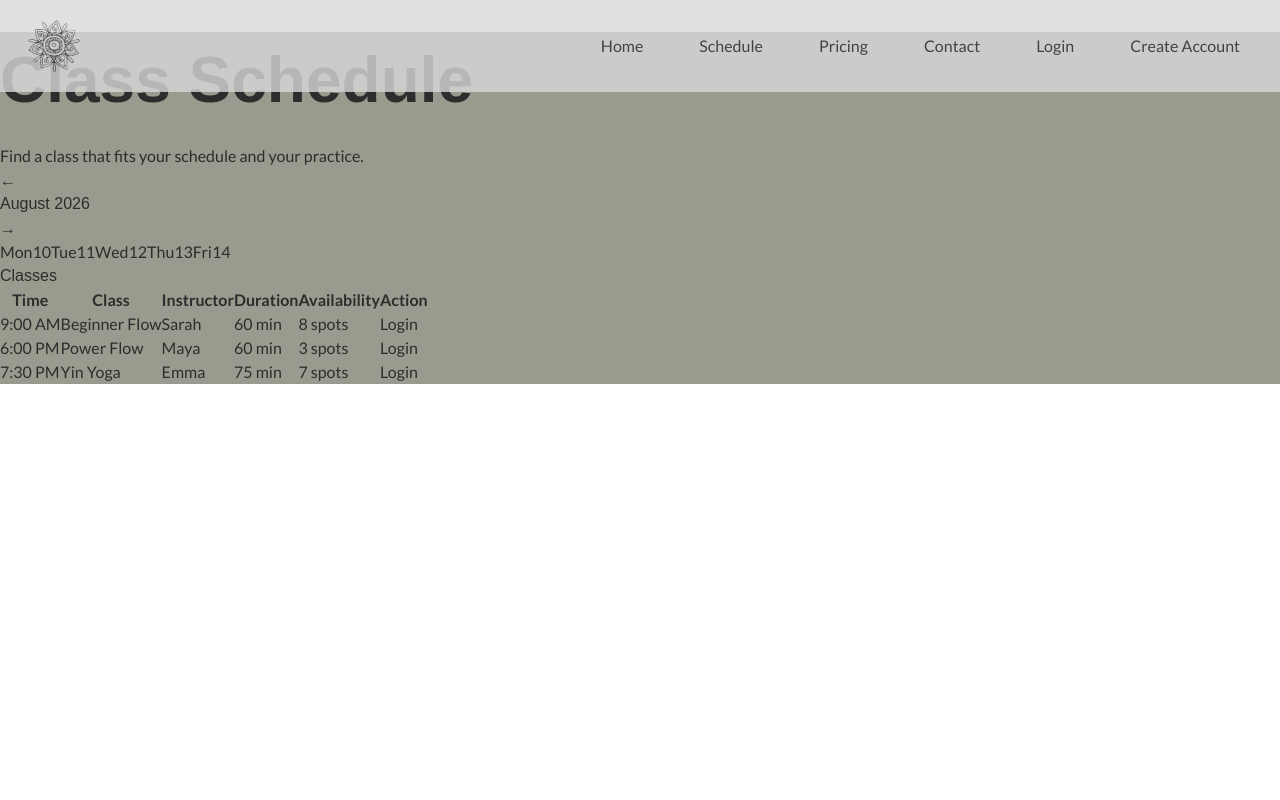
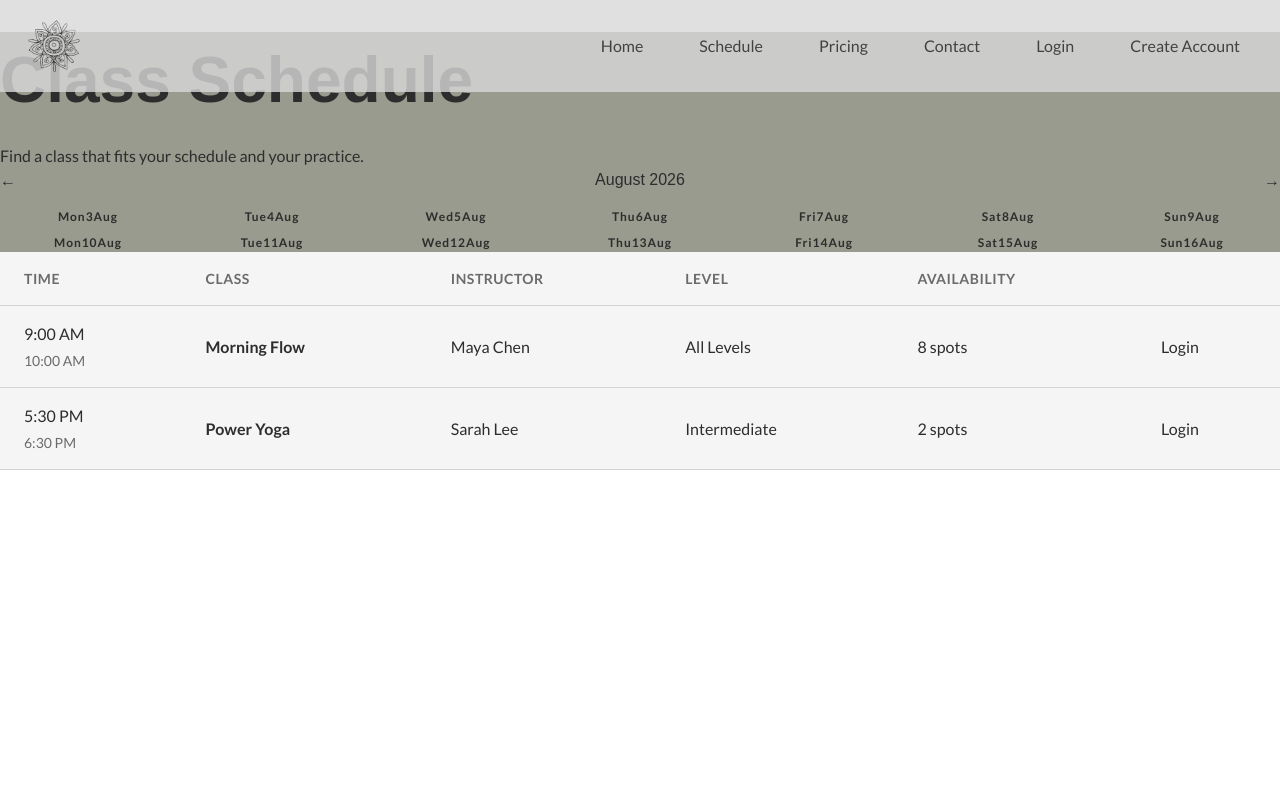
Before and after one commit to meglaurie/yoga-studio-app, a Next.js app: page /schedule in a window 1280 px wide. Shown: the top 800 px of the page. Built offline with nearby package versions, Linux system fonts and the light colour scheme; a web font is replaced by a local one.

Commit message:
Calendar and Schedule feature set up, authentication for Login/Book started

```diff
--- a/app/globals.css
+++ b/app/globals.css
@@ -10,12 +10,14 @@
 @import '../styles/layout/_footer.css';
 
 @import '../styles/components/_button.css';
+@import '../styles/components/_calendar.css';
 @import '../styles/components/_card.css';
 @import '../styles/components/_feature-split.css';
 @import "../styles/components/_grid.css";
 @import '../styles/components/_heading.css';
 @import '../styles/components/_hero.css';
 @import '../styles/components/_pricing-preview.css';
+@import "../styles/components/_schedule-table.css";
 @import '../styles/components/_section.css';
 @import '../styles/components/_stack.css';
 @import '../styles/components/_text.css';
--- /dev/null
+++ b/components/data/classes.ts
@@ -0,0 +1,92 @@
+import { YogaClass } from '@/types/class';
+
+export const classes: YogaClass[] = [
+  {
+    id: 'class-1',
+    date: '2026-08-10',
+    startTime: '9:00 AM',
+    endTime: '10:00 AM',
+    name: 'Morning Flow',
+    instructor: 'Maya Chen',
+    level: 'All Levels',
+    capacity: 20,
+    booked: 12,
+  },
+  {
+    id: 'class-2',
+    date: '2026-08-10',
+    startTime: '5:30 PM',
+    endTime: '6:30 PM',
+    name: 'Power Yoga',
+    instructor: 'Sarah Lee',
+    level: 'Intermediate',
+    capacity: 20,
+    booked: 18,
+  },
+  {
+    id: 'class-3',
+    date: '2026-08-11',
+    startTime: '10:00 AM',
+    endTime: '11:00 AM',
+    name: 'Gentle Yoga',
+    instructor: 'Maya Chen',
+    level: 'Beginner',
+    capacity: 15,
+    booked: 7,
+  },
+  {
+    id: 'class-4',
+    date: '2026-08-12',
+    startTime: '9:00 AM',
+    endTime: '10:00 AM',
+    name: 'Morning Flow',
+    instructor: 'Maya Chen',
+    level: 'All Levels',
+    capacity: 20,
+    booked: 12,
+  },
+  {
+    id: 'class-5',
+    date: '2026-08-12',
+    startTime: '12:00 PM',
+    endTime: '1:00 PM',
+    name: 'Power Yoga',
+    instructor: 'Sarah Lee',
+    level: 'Intermediate',
+    capacity: 20,
+    booked: 18,
+  },
+  {
+    id: 'class-6',
+    date: '2026-08-12',
+    startTime: '6:00 PM',
+    endTime: '7:00 PM',
+    name: 'Yin & Restore',
+    instructor: 'Maya Chen',
+    level: 'All Levels',
+    capacity: 15,
+    booked: 10,
+  },
+  {
+  id: 'class-7',
+  date: '2026-08-15',
+  startTime: '9:00 AM',
+  endTime: '10:00 AM',
+  name: 'Weekend Flow',
+  instructor: 'Sarah Lee',
+  level: 'All Levels',
+  capacity: 20,
+  booked: 8,
+},
+{
+  id: 'class-8',
+  date: '2026-08-16',
+  startTime: '10:00 AM',
+  endTime: '11:00 AM',
+  name: 'Sunday Restore',
+  instructor: 'Maya Chen',
+  level: 'All Levels',
+  capacity: 15,
+  booked: 6,
+},
+];
--- a/components/schedule/Calendar.tsx
+++ b/components/schedule/Calendar.tsx
@@ -1,88 +1,129 @@
 'use client';
 
-import { useState } from 'react';
-
-import {
-  formatDateKey,
-  getWeekDates,
-} from '@/lib/dateUtils';
+import { useMemo, useState } from 'react';
 
 interface CalendarProps {
   selectedDate: string;
   onDateChange: (date: string) => void;
 }
 
+const DAYS_TO_SHOW = 14;
+
+function formatDate(date: Date): string {
+  return date.toISOString().split('T')[0];
+}
+
+function getDays(startDate: Date): Date[] {
+  return Array.from({ length: DAYS_TO_SHOW }, (_, index) => {
+    const date = new Date(startDate);
+    date.setDate(startDate.getDate() + index);
+
+    return date;
+  });
+}
+
+function getWeekStart(date: Date): Date {
+  const day = date.getDay();
+
+  const difference = day === 0 ? -6 : 1 - day;
+
+  const monday = new Date(date);
+  monday.setDate(date.getDate() + difference);
+
+  return monday;
+}
+
 export default function Calendar({
   selectedDate,
   onDateChange,
 }: CalendarProps) {
-  const [currentDate, setCurrentDate] = useState(
-    new Date('2026-08-10'),
-  );
+  const [startDate, setStartDate] = useState(() => {
+    return getWeekStart(new Date());
+  });
 
-  const dates = getWeekDates(currentDate);
+  const days = useMemo(() => getDays(startDate), [startDate]);
 
-  const monthName = currentDate.toLocaleDateString('en-US', {
+  const monthLabel = startDate.toLocaleDateString('en-US', {
     month: 'long',
     year: 'numeric',
   });
 
-  function handlePreviousWeek() {
-    const previousWeek = new Date(currentDate);
+  function goToPreviousPeriod() {
+    const newStartDate = new Date(startDate);
+    newStartDate.setDate(startDate.getDate() - DAYS_TO_SHOW);
 
-    previousWeek.setDate(previousWeek.getDate() - 7);
-
-    setCurrentDate(previousWeek);
+    setStartDate(newStartDate);
   }
 
-  function handleNextWeek() {
-    const nextWeek = new Date(currentDate);
+  function goToNextPeriod() {
+    const newStartDate = new Date(startDate);
+    newStartDate.setDate(startDate.getDate() + DAYS_TO_SHOW);
 
-    nextWeek.setDate(nextWeek.getDate() + 7);
-
-    setCurrentDate(nextWeek);
+    setStartDate(newStartDate);
   }
 
   return (
-    <section>
-      <div>
+    <section className="calendar">
+      <div className="calendar__header">
         <button
           type="button"
-          onClick={handlePreviousWeek}
-          aria-label="Previous week"
+          className="calendar__navigation"
+          onClick={goToPreviousPeriod}
+          aria-label="Previous two weeks"
         >
           ←
         </button>
 
-        <h2>{monthName}</h2>
+        <h2 className="calendar__month">{monthLabel}</h2>
 
         <button
           type="button"
-          onClick={handleNextWeek}
-          aria-label="Next week"
+          className="calendar__navigation"
+          onClick={goToNextPeriod}
+          aria-label="Next two weeks"
         >
           →
         </button>
       </div>
 
-      <div>
-        {dates.map((date) => {
-          const dateKey = formatDateKey(date);
+      <div className="calendar__days">
+        {days.map((date) => {
+          const dateString = formatDate(date);
+          const isSelected = dateString === selectedDate;
+
+          const dayName = date.toLocaleDateString('en-US', {
+            weekday: 'short',
+          });
+
+          const dayNumber = date.toLocaleDateString('en-US', {
+            day: 'numeric',
+          });
+
+          const month = date.toLocaleDateString('en-US', {
+            month: 'short',
+          });
 
           return (
             <button
-              key={dateKey}
+              key={dateString}
               type="button"
-              onClick={() => onDateChange(dateKey)}
-              aria-pressed={selectedDate === dateKey}
+              className={`calendar__day ${
+                isSelected ? 'calendar__day--selected' : ''
+              }`}
+              onClick={() => onDateChange(dateString)}
+              aria-pressed={isSelected}
             >
-              <span>
-                {date.toLocaleDateString('en-US', {
-                  weekday: 'short',
-                })}
+              <span className="calendar__day-name">
+                {dayName}
               </span>
 
-              <span>{date.getDate()}</span>
+              <span className="calendar__day-number">
+                {dayNumber}
+              </span>
+
+              <span className="calendar__day-month">
+                {month}
+              </span>
             </button>
           );
         })}
--- a/components/schedule/Schedule.tsx
+++ b/components/schedule/Schedule.tsx
@@ -4,10 +4,15 @@ import { useState } from 'react';
 
 import Calendar from '@/components/schedule/Calendar';
 import ScheduleTable from '@/components/schedule/ScheduleTable';
+import { classes } from '@/components/data/classes';
+// import { classesForSelectedDate } from '@/components/data/scheduleData';
 
 export default function Schedule() {
   const [selectedDate, setSelectedDate] = useState('2026-08-10');
 
+  const classesForSelectedDate = classes.filter(
+  (yogaClass) => yogaClass.date === selectedDate
+  );
   return (
     <div>
       <Calendar
@@ -15,7 +20,10 @@ export default function Schedule() {
         onDateChange={setSelectedDate}
       />
 
-      <ScheduleTable selectedDate={selectedDate} />
+      <ScheduleTable
+        classes={classesForSelectedDate}
+        isAuthenticated={false}
+      />
     </div>
   );
 }
--- a/components/schedule/ScheduleTable.tsx
+++ b/components/schedule/ScheduleTable.tsx
@@ -1,67 +1,93 @@
-import { scheduleData } from '@/components/data/scheduleData';
+import Link from 'next/link';
+
+import Button from '@/components/ui/Button';
+import { YogaClass } from '@/types/class';
 
 interface ScheduleTableProps {
-  selectedDate: string;
+  classes: YogaClass[];
+  isAuthenticated: boolean;
 }
 
 export default function ScheduleTable({
-  selectedDate,
+  classes,
+  isAuthenticated,
 }: ScheduleTableProps) {
-  const classes = scheduleData.filter(
-    (classItem) => classItem.date === selectedDate,
+  if (classes.length === 0) {
+    return (
+      <div className="schedule-table__empty">
+        <p>No classes are scheduled for this day.</p>
+      </div>
     );
+  }
 
   return (
-    <section>
-      <h2>Classes</h2>
-
-      {classes.length === 0 ? (
-        <p>No classes are scheduled for this day.</p>
-      ) : (
-        <table>
+    <div className="schedule-table__wrapper">
+      <table className="schedule-table">
         <thead>
           <tr>
-              <th>Time</th>
-              <th>Class</th>
-              <th>Instructor</th>
-              <th>Duration</th>
-              <th>Availability</th>
-              <th>Action</th>
+            <th scope="col">Time</th>
+            <th scope="col">Class</th>
+            <th scope="col">Instructor</th>
+            <th scope="col">Level</th>
+            <th scope="col">Availability</th>
+            <th scope="col">
+              <span className="sr-only">Booking action</span>
+            </th>
           </tr>
         </thead>
 
         <tbody>
-            {classes.map((classItem) => {
+          {classes.map((yogaClass) => {
             const spotsRemaining =
-                classItem.capacity - classItem.booked;
+              yogaClass.capacity - yogaClass.booked;
+
+            const isFull = spotsRemaining <= 0;
 
             return (
-                <tr key={classItem.id}>
-                  <td>{classItem.time}</td>
+              <tr key={yogaClass.id}>
+                <td>
+                  <span>{yogaClass.startTime}</span>
 
-                  <td>{classItem.title}</td>
-
-                  <td>{classItem.instructor}</td>
-
-                  <td>{classItem.duration}</td>
-
-                  <td>
-                    {spotsRemaining > 0
-                      ? `${spotsRemaining} spots`
-                      : 'Full'}
+                  <span className="schedule-table__time-end">
+                    {yogaClass.endTime}
+                  </span>
                 </td>
 
                 <td>
-                    <button type="button">
+                  <strong>{yogaClass.name}</strong>
+                </td>
+
+                <td>{yogaClass.instructor}</td>
+
+                <td>{yogaClass.level}</td>
+
+                <td>
+                  {isFull ? 'Full' : `${spotsRemaining} spots`}
+                </td>
+
+                <td>
+                  {isFull ? (
+                    <Button variant="outline" disabled>
+                      Full
+                    </Button>
+                  ) : isAuthenticated ? (
+                    <Button variant="primary">
+                      Book
+                    </Button>
+                  ) : (
+                    <Link
+                      href="/login"
+                      className="schedule-table__login-link"
+                    >
                       Login
-                    </button>
+                    </Link>
+                  )}
                 </td>
               </tr>
             );
           })}
         </tbody>
       </table>
-      )}
-    </section>
+    </div>
   );
 }
--- /dev/null
+++ b/styles/components/_calendar.css
@@ -0,0 +1,136 @@
+.calendar {
+  width: 100%;
+}
+
+.calendar__header {
+  display: flex;
+  align-items: center;
+  justify-content: space-between;
+
+  margin-bottom: var(--space-4);
+}
+
+.calendar__title {
+  margin: 0;
+
+  font-family: var(--font-display);
+  font-size: 1.5rem;
+  font-weight: 400;
+  color: var(--color-text-dark);
+}
+
+.calendar__navigation {
+  display: flex;
+  align-items: center;
+  gap: var(--space-2);
+}
+
+.calendar__nav-button {
+  display: flex;
+  align-items: center;
+  justify-content: center;
+
+  width: 2.5rem;
+  height: 2.5rem;
+
+  border: 1px solid var(--color-border);
+  border-radius: var(--radius-md);
+
+  background: var(--color-surface);
+  color: var(--color-text-dark);
+
+  cursor: pointer;
+
+  transition:
+    background-color 0.2s ease,
+    color 0.2s ease,
+    border-color 0.2s ease;
+}
+
+.calendar__nav-button:hover {
+  border-color: var(--color-accent);
+  color: var(--color-accent);
+}
+
+.calendar__dates {
+  display: grid;
+  grid-template-columns: repeat(5, 1fr);
+
+  border: 1px solid var(--color-border);
+  border-radius: var(--radius-lg);
+
+  overflow: hidden;
+}
+
+.calendar__date {
+  display: flex;
+  flex-direction: column;
+  align-items: center;
+  justify-content: center;
+
+  gap: var(--space-1);
+
+  min-height: 5rem;
+  padding: var(--space-3);
+
+  border: 0;
+  border-right: 1px solid var(--color-border);
+
+  background: var(--color-surface);
+  color: var(--color-text-dark);
+
+  cursor: pointer;
+
+  transition:
+    background-color 0.2s ease,
+    color 0.2s ease;
+}
+
+.calendar__date:last-child {
+  border-right: 0;
+}
+
+.calendar__date:hover {
+  background: var(--color-primary);
+  color: white;
+}
+
+.calendar__date--selected {
+  background: var(--color-primary);
+  color: white;
+}
+
+.calendar__day {
+  font-family: var(--font-body);
+  font-size: 0.75rem;
+  font-weight: 700;
+  letter-spacing: 0.08em;
+}
+
+.calendar__number {
+  font-family: var(--font-display);
+  font-size: 1.5rem;
+}
+
+.calendar {
+  width: 100%;
+}
+
+.calendar__header {
+  display: flex;
+  align-items: center;
+  justify-content: space-between;
+  margin-bottom: var(--space-3);
+}
+
+.calendar__days {
+  display: grid;
+  grid-template-columns: repeat(7, minmax(100px, 1fr));
+  gap: var(--space-2);
+
+  overflow-x: auto;
+}
+
+.calendar__day {
+  min-width: 100px;
+}
--- /dev/null
+++ b/styles/components/_schedule-table.css
@@ -0,0 +1,55 @@
+.schedule-table__wrapper {
+  width: 100%;
+  overflow-x: auto;
+}
+
+.schedule-table {
+  width: 100%;
+  border-collapse: collapse;
+  background: var(--color-surface);
+}
+
+.schedule-table th,
+.schedule-table td {
+  padding: var(--space-3) var(--space-4);
+  text-align: left;
+  border-bottom: 1px solid var(--color-border);
+}
+
+.schedule-table th {
+  color: var(--color-text-muted);
+  font-family: var(--font-body);
+  font-size: 0.875rem;
+  font-weight: 700;
+  text-transform: uppercase;
+  letter-spacing: 0.04em;
+}
+
+.schedule-table td {
+  color: var(--color-text);
+  font-size: 1rem;
+}
+
+.schedule-table tbody tr {
+  transition: background-color 0.2s ease;
+}
+
+.schedule-table tbody tr:hover {
+  background: rgba(152, 155, 141, 0.08);
+}
+
+.schedule-table__time-end {
+  display: block;
+  margin-top: var(--space-1);
+  color: var(--color-text-muted);
+  font-size: 0.875rem;
+}
+
+.schedule-table__empty {
+  padding: var(--space-6);
+  text-align: center;
+  background: var(--color-surface);
+  border: 1px solid var(--color-border);
+  border-radius: var(--radius-md);
+  color: var(--color-text-muted);
+}
--- /dev/null
+++ b/types/class.ts
@@ -0,0 +1,11 @@
+export interface YogaClass {
+  id: string;
+  date: string;
+  startTime: string;
+  endTime: string;
+  name: string;
+  instructor: string;
+  level: string;
+  capacity: number;
+  booked: number;
+}
```
Lines whose indentation alone changed are shown as unchanged.
